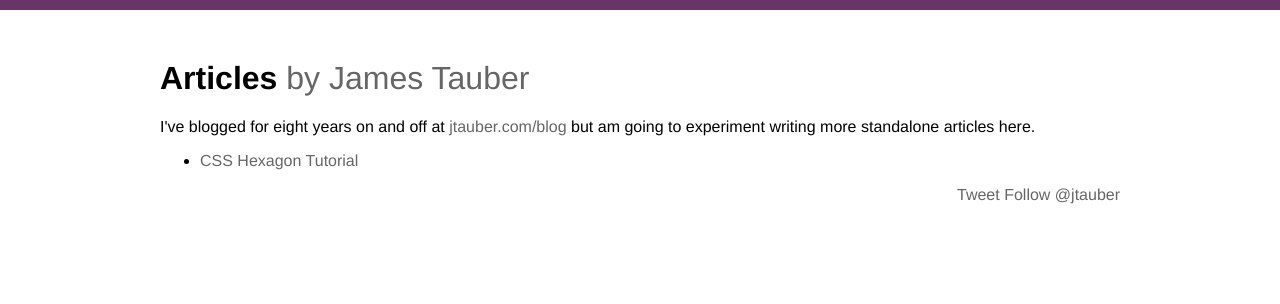
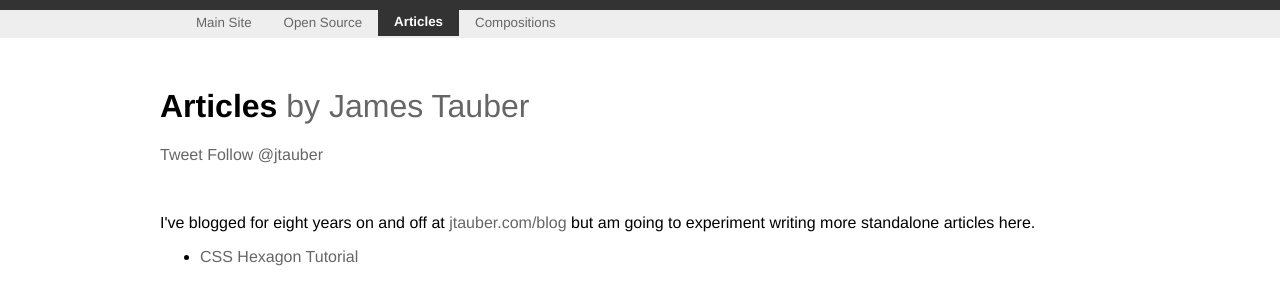
Before and after one commit to jtauber/articles, a plain HTML site: page index.html in a window 1280 px wide. Drawn offline with Linux system fonts and the light colour scheme.

Commit message:
added nav to articles index

```diff
--- a/index.html
+++ b/index.html
@@ -3,9 +3,9 @@
 <style>
     body {
         margin: 0;
-        border-top: 10px solid #663666;
         font-family: "Helvetica Neue", Arial, Helvetica;
         font-weight: 300;
+        border-top: 10px solid #333;
     }
     code, pre {
         font-family: Menlo, Monaco, "Andale Mono", monospace;
@@ -34,26 +34,61 @@
     a:hover {
         color: #999;
     }
+    .nav {
+        background: #EEE;
+        color: #333;
+        height: 28px;
+        font-size: 10pt;
+    }
+    .nav ul {
+        list-style: none;
+        width: 960px;
+        margin: 0 auto;
+    }
+    .nav li {
+        float: left;
+        padding: 5px 16px;
+    }
+    .nav li.active {
+        background: #333;
+        color: #FFF;
+        font-weight: bold;
+        padding: 4px 16px 7px;
+    }
+    .nav li.active a {
+        color: #FFF;
+    }
 </style>
+
+<div class="nav">
+<ul>
+    <li><a href="http://jtauber.com/">Main Site</a></li>
+    <li><a href="http://jtauber.github.com/">Open Source</a></li>
+    <li class="active"><a href="http://jtauber.github.com/articles/">Articles</a></li>
+    <li><a href="http://ainulindale.github.com/">Compositions</a></li>
+</ul>
+</div>
 
 <div class="container">
 <h1>Articles <span>by James Tauber</span></h1>
+
+<div style="margin-bottom: 50px;">
+<a href="https://twitter.com/share" class="twitter-share-button" data-via="jtauber" data-size="large" data-related="jtauber">Tweet</a>
+<script>!function(d,s,id){var js,fjs=d.getElementsByTagName(s)[0];if(!d.getElementById(id)){js=d.createElement(s);js.id=id;js.src="https://platform.twitter.com/widgets.js";fjs.parentNode.insertBefore(js,fjs);}}(document,"script","twitter-wjs");</script>
+<a href="https://twitter.com/jtauber" class="twitter-follow-button" data-show-count="true" data-size="large">Follow @jtauber</a>
+<script>!function(d,s,id){var js,fjs=d.getElementsByTagName(s)[0];if(!d.getElementById(id)){js=d.createElement(s);js.id=id;js.src="https://platform.twitter.com/widgets.js";fjs.parentNode.insertBefore(js,fjs);}}(document,"script","twitter-wjs");</script>
+</div>
 
 <p>
     I've blogged for eight years on and off at <a href="http://jtauber.com/blog/">jtauber.com/blog</a> but am going to experiment writing
     more standalone articles here.
 </p>
 
+
 <ul>
     <li><a href="/articles/css-hexagon.html">CSS Hexagon Tutorial</a></li>
 </ul>
 
-<div style="margin-bottom: 50px; float: right;">
-<a href="https://twitter.com/share" class="twitter-share-button" data-via="jtauber" data-size="large" data-related="jtauber">Tweet</a>
-<script>!function(d,s,id){var js,fjs=d.getElementsByTagName(s)[0];if(!d.getElementById(id)){js=d.createElement(s);js.id=id;js.src="https://platform.twitter.com/widgets.js";fjs.parentNode.insertBefore(js,fjs);}}(document,"script","twitter-wjs");</script>
-<a href="https://twitter.com/jtauber" class="twitter-follow-button" data-show-count="true" data-size="large">Follow @jtauber</a>
-<script>!function(d,s,id){var js,fjs=d.getElementsByTagName(s)[0];if(!d.getElementById(id)){js=d.createElement(s);js.id=id;js.src="https://platform.twitter.com/widgets.js";fjs.parentNode.insertBefore(js,fjs);}}(document,"script","twitter-wjs");</script>
-</div>
 
 </div>
 <script type="text/javascript">
```
